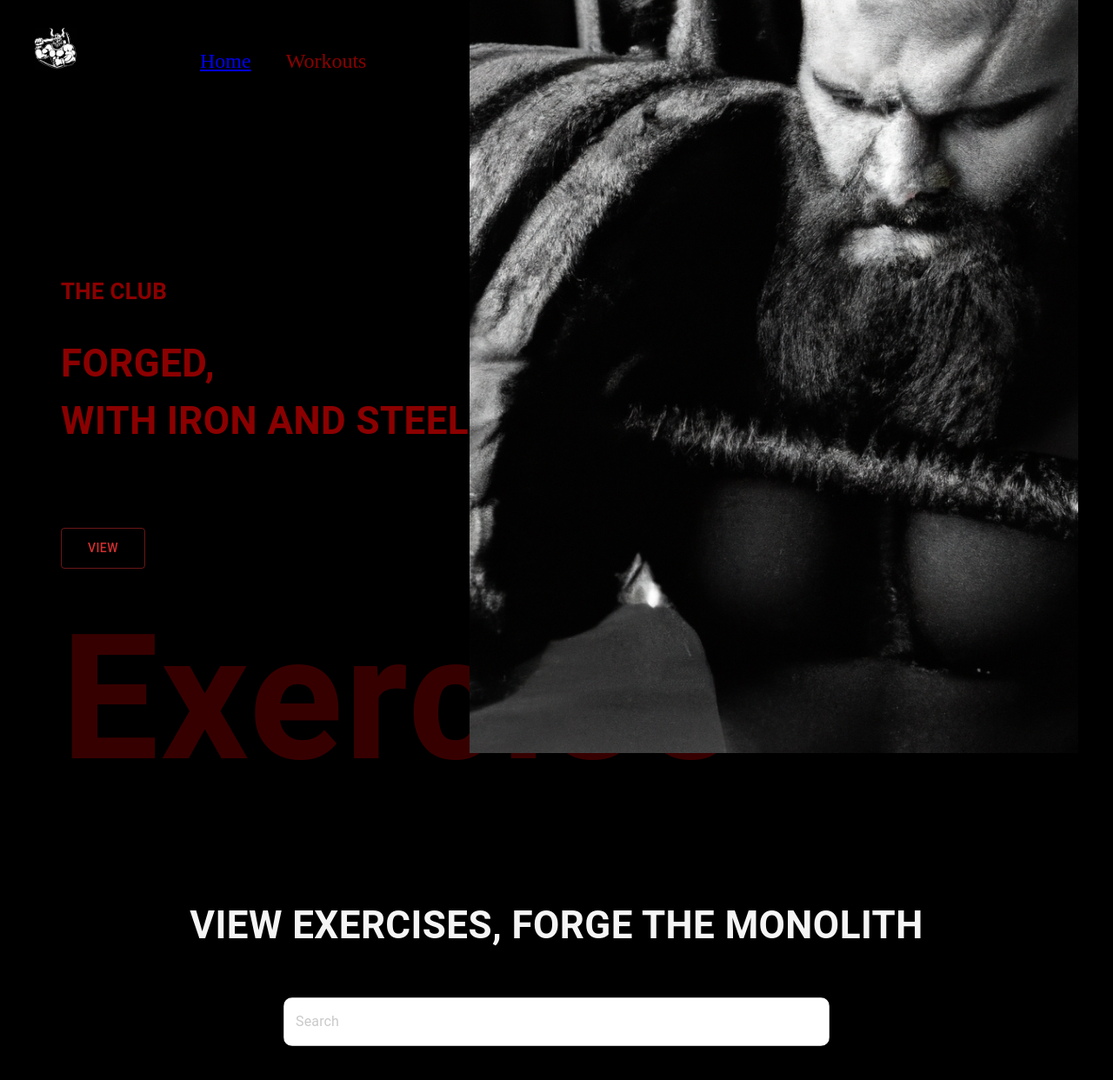
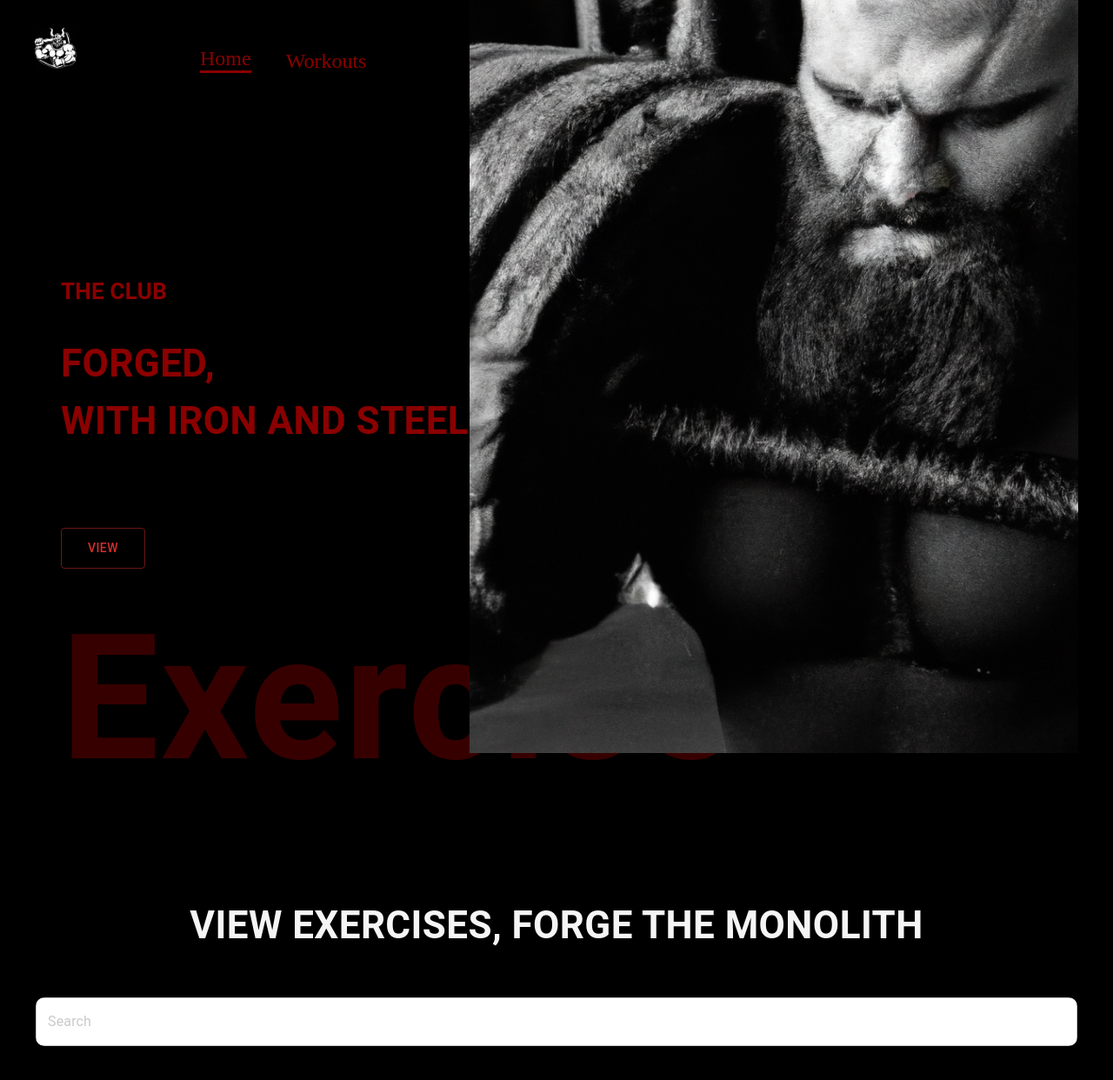
Before and after one commit to ahmad12893/MuscleForge, a React (Vite) app in the folder MuscleForge/: page / in a window 1280 px wide. Shown: the top 1242 px of the page at 87% size. Built offline with nearby package versions, Linux system fonts and the light colour scheme.

Commit message:
small changes

```diff
--- a/MuscleForge/src/App.css
+++ b/MuscleForge/src/App.css
@@ -59,6 +59,7 @@ body {
   width: 700px;
   height: 900px;
   margin-top: -330px;
+  display: none;
 }
 
 .exercise-card {
--- a/MuscleForge/src/components/Navbar.tsx
+++ b/MuscleForge/src/components/Navbar.tsx
@@ -2,6 +2,7 @@ import React from 'react';
 import { Link } from 'react-router-dom';
 import { Stack } from '@mui/material';
 import Logo from '../assets/logo.png';
+import { BorderBottom } from '@mui/icons-material';
 
 function Navbar() {
   return (
@@ -19,14 +20,30 @@ function Navbar() {
         <img
           src={Logo}
           alt='logo'
-          style={{ width: '48px', height: '48px', margin: '0 20px' }}
+          style={{
+            width: '48px',
+            height: '48px',
+            margin: '0 20px',
+          }}
         />
       </Link>
       <Stack direction='row' gap='40px' fontSize='24px' alignItems={'flex-end'}>
-        <Link to='/'>Home</Link>
+        <Link
+          to='/'
+          style={{
+            textDecoration: 'none',
+            color: '#8b0000',
+            borderBottom: '3px solid #8b0000',
+          }}
+        >
+          Home
+        </Link>
         <a
           href='#exercises'
-          style={{ textDecoration: 'none', color: '	 #8b0000' }}
+          style={{
+            textDecoration: 'none',
+            color: '#8b0000',
+          }}
         >
           Workouts
         </a>
--- a/MuscleForge/src/components/SearchExercises.tsx
+++ b/MuscleForge/src/components/SearchExercises.tsx
@@ -18,10 +18,11 @@ const SearchExercises = () => {
           sx={{
             input: {
               color: 'gray',
-              borderColor: 'white',
               background: 'white',
+              border: 'none',
               borderRadius: '10px',
-              width: '600px',
+              width: { lg: '1170px', xs: '350px' },
+              backgroundColor: 'smokegray',
             },
           }}
           value=''
```
